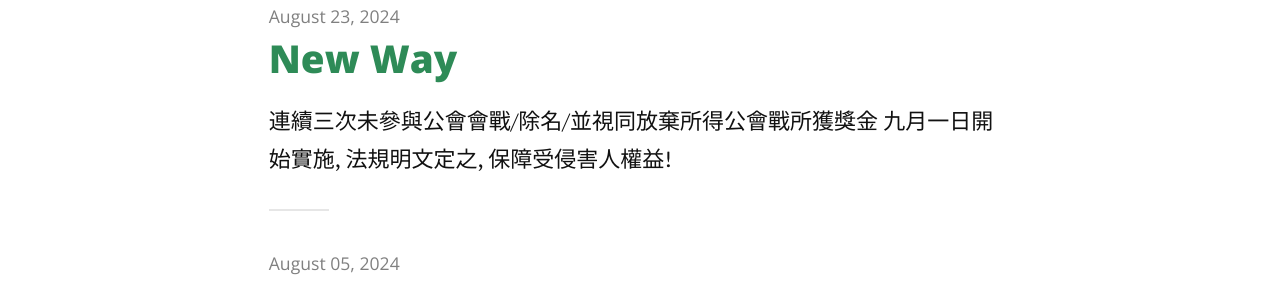
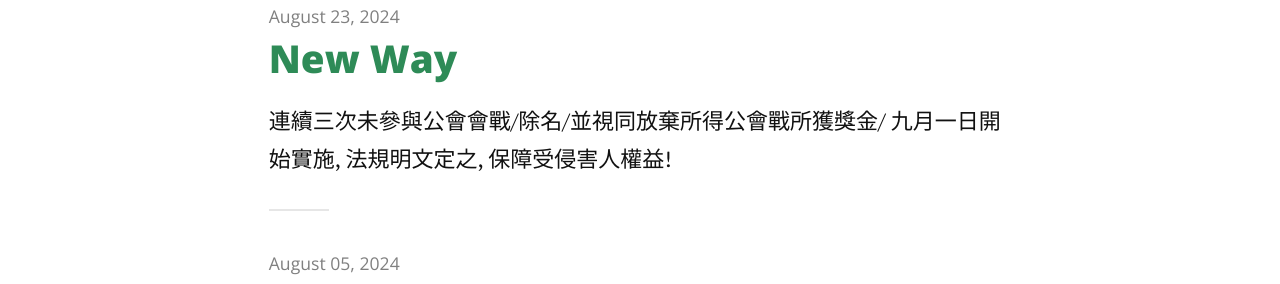
Before and after one commit to jetbomb2012/beloved, a Jekyll site: the page built from index.html, in a window 1280 px wide. Shown: the part 604-888 px from the top of the page. Built offline with Jekyll 4.4.1, drawn with Linux system fonts in a browser that asks for light colours; nearby versions of some CDN libraries; the list of posts is cut into pages by our own code.

```diff
--- a/_posts/2024-08-23-new-way.markdown
+++ b/_posts/2024-08-23-new-way.markdown
@@ -1,3 +1,3 @@
 
-連續三次未參與公會會戰/除名/並視同放棄所得公會戰所獲獎金
+連續三次未參與公會會戰/除名/並視同放棄所得公會戰所獲獎金/
 九月一日開始實施, 法規明文定之, 保障受侵害人權益!
```
